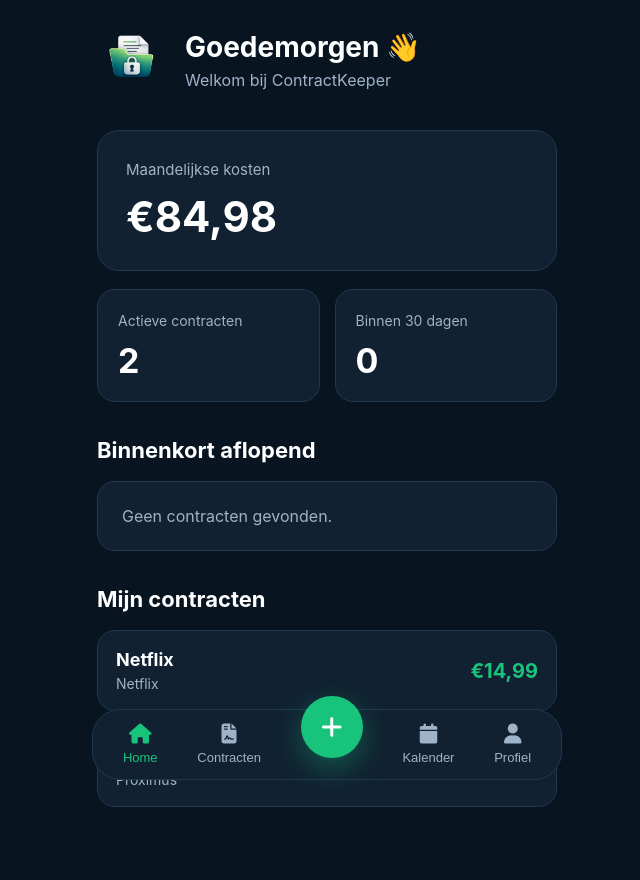
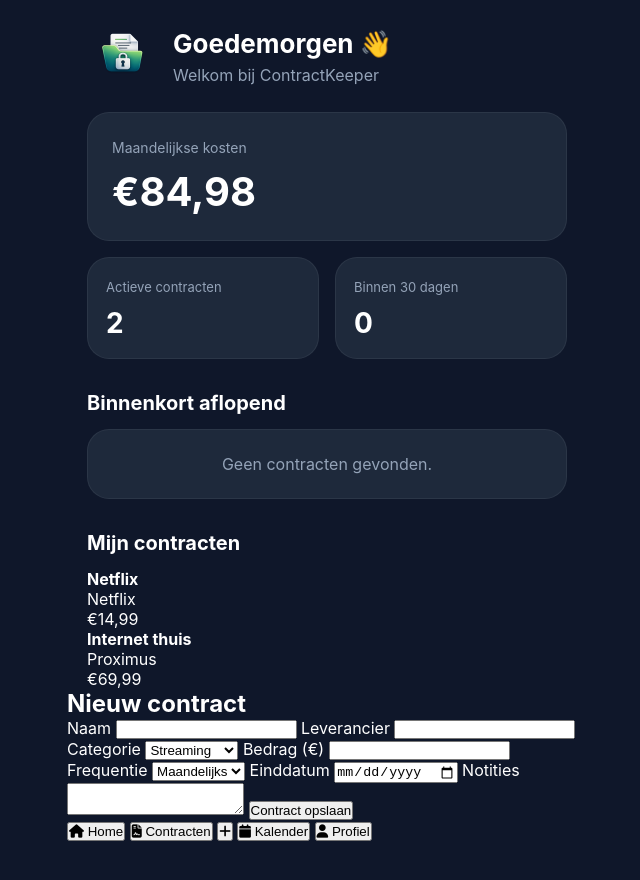
Before and after one commit to nicolasmintjens-debug/Contractkeeper, a plain HTML site: page index.html in a window 1280 px wide. Shown: the whole page, without its empty margins (313-953 px from the left). After the commit the page ends 841 px from the top, so only its background shows below. Drawn offline with Linux system fonts and the light colour scheme.

Commit message:
Update style.css

```diff
--- a/style.css
+++ b/style.css
@@ -1,447 +1,216 @@
-/* ==========================
-   CONTRACTKEEPER v0.1
-========================== */
+/* ==========================================
+   ContractKeeper v0.2
+   Basis
+========================================== */
 
-:root{
-    --bg:#081521;
-    --card:#112131;
-    --card2:#162B40;
-    --green:#18C47C;
-    --green-hover:#22d68b;
-    --text:#ffffff;
-    --text2:#9FB3C8;
-    --border:#1D3952;
+* {
+    margin: 0;
+    padding: 0;
+    box-sizing: border-box;
 }
 
-*{
-    margin:0;
-    padding:0;
-    box-sizing:border-box;
-}
+:root {
 
-body{
-    font-family:-apple-system,BlinkMacSystemFont,"Segoe UI",Roboto,sans-serif;
-    background:var(--bg);
-    color:var(--text);
-}
+    --bg: #0F172A;
+    --surface: #1E293B;
+    --surface-light: #334155;
 
-.app{
-    max-width:500px;
-    margin:auto;
-    min-height:100vh;
-    padding:25px 20px 110px;
-}
+    --green: #22C55E;
+    --green-dark: #16A34A;
 
-/* ==========================
-   HEADER
-========================== */
+    --text: #FFFFFF;
+    --text-secondary: #94A3B8;
 
-.header{
-    display:flex;
-    align-items:center;
-    gap:18px;
-    margin-bottom:35px;
-}
+    --border: rgba(255,255,255,.06);
 
-.logo{
-    width:70px;
-    height:70px;
-    object-fit:contain;
-}
-
-.welcome h2{
-    font-size:28px;
-    margin-bottom:6px;
-}
-
-.welcome p{
-    color:var(--text2);
-}
-
-/* ==========================
-   DASHBOARD
-========================== */
-
-.stats{
-    margin-bottom:30px;
-}
-
-.card{
-    background:var(--card);
-    border-radius:22px;
-    padding:28px;
-    margin-bottom:18px;
-    border:1px solid var(--border);
-}
-
-.label{
-    color:var(--text2);
-    font-size:15px;
-}
-
-.card h1{
-    margin-top:12px;
-    font-size:42px;
-}
-
-.mini-cards{
-    display:grid;
-    grid-template-columns:1fr 1fr;
-    gap:15px;
-}
-
-.mini-card{
-    background:var(--card);
-    border-radius:18px;
-    padding:20px;
-    border:1px solid var(--border);
-}
-
-.mini-card span{
-    color:var(--text2);
-    font-size:14px;
-}
-
-.mini-card h2{
-    margin-top:10px;
-    font-size:34px;
-}
-
-/* ==========================
-   SECTIONS
-========================== */
-
-.section{
-    margin-top:35px;
-}
-
-.section h3{
-    margin-bottom:18px;
-    font-size:22px;
-}
-
-.empty-card{
-    background:var(--card);
-    padding:24px;
-    border-radius:18px;
-    color:var(--text2);
-    border:1px solid var(--border);
-}
-
-/* ==========================
-   CONTRACTEN
-========================== */
-
-.contract-card{
-    background:var(--card);
-    border-radius:18px;
-    padding:18px;
-    margin-bottom:15px;
-
-    display:flex;
-    justify-content:space-between;
-    align-items:center;
-
-    border:1px solid var(--border);
-
-    transition:.25s;
-}
-
-.contract-card:hover{
-    transform:translateY(-2px);
-    border-color:var(--green);
-}
-
-.contract-card h4{
-    font-size:18px;
-    margin-bottom:5px;
-}
-
-.contract-card p{
-    color:var(--text2);
-    font-size:14px;
-}
-
-.price{
-    color:var(--green);
-    font-weight:bold;
-    font-size:20px;
-}
-
-/* ==========================
-   BOTTOM NAV
-========================== */
-
-.bottom-nav{
-
-    position:fixed;
-    bottom:20px;
-    left:50%;
-    transform:translateX(-50%);
-
-    width:min(470px,calc(100% - 24px));
-
-    background:var(--card);
-
-    border-radius:28px;
-
-    display:flex;
-    justify-content:space-around;
-    align-items:center;
-
-    padding:14px 10px;
-
-    border:1px solid var(--border);
-
-    backdrop-filter:blur(20px);
-}
-
-.bottom-nav button{
-
-    background:none;
-    border:none;
-
-    color:var(--text2);
-
-    display:flex;
-    flex-direction:column;
-
-    align-items:center;
-
-    gap:6px;
-
-    cursor:pointer;
-
-    font-size:13px;
-
-    transition:.2s;
-}
-
-.bottom-nav button i{
-
-    font-size:20px;
+    --radius: 22px;
 
 }
 
-.bottom-nav button.active{
+html,
+body {
 
-    color:var(--green);
+    width: 100%;
+    height: 100%;
+
+    background: var(--bg);
+
+    color: var(--text);
+
+    font-family:
+        Inter,
+        -apple-system,
+        BlinkMacSystemFont,
+        "Segoe UI",
+        Roboto,
+        sans-serif;
 
 }
 
-.add-button{
+body {
 
-    width:62px;
-    height:62px;
-
-    border-radius:50%;
-
-    background:var(--green)!important;
-
-    color:white!important;
-
-    display:flex;
-    justify-content:center;
-    align-items:center;
-
-    margin-top:-35px;
-
-    box-shadow:0 10px 30px rgba(24,196,124,.35);
+    display: flex;
+    justify-content: center;
 
 }
 
-.add-button i{
+.app {
 
-    font-size:24px!important;
+    width: 100%;
+    max-width: 520px;
+    min-height: 100vh;
+
+    padding-bottom: 110px;
 
 }
 
-/* ==========================
-   SCROLLBAR
-========================== */
+/* ==========================================
+   HEADER
+========================================== */
 
-::-webkit-scrollbar{
-    width:8px;
-}
+.header {
 
-::-webkit-scrollbar-thumb{
-    background:#2A4156;
-    border-radius:20px;
-}
+    display: flex;
+    align-items: center;
 
-/* ==========================
-   RESPONSIVE
-========================== */
+    gap: 18px;
 
-@media (max-width:420px){
-
-    .welcome h2{
-        font-size:22px;
-    }
-
-    .card h1{
-        font-size:34px;
-    }
-
-    .mini-card h2{
-        font-size:28px;
-    }
+    padding: 24px;
 
 }
 
-/* ===========================================
-   MODAL
-=========================================== */
+.logo {
 
-.modal {
-
-    position: fixed;
-
-    inset: 0;
-
-    background: rgba(0,0,0,.45);
-
-    display: flex;
-
-    align-items: flex-end;
-
-    justify-content: center;
-
-    opacity: 0;
-
-    visibility: hidden;
-
-    transition: .30s;
-
-    z-index: 999;
+    width: 64px;
+    height: 64px;
 
 }
 
-.modal.show {
+.welcome h2 {
 
-    opacity: 1;
-
-    visibility: visible;
+    font-size: 26px;
+    font-weight: 700;
 
 }
 
-.modal-content {
+.welcome p {
 
-    width: 100%;
-    max-width: 500px;
+    margin-top: 6px;
 
-    background: var(--card);
+    color: var(--text-secondary);
 
-    border-radius: 28px 28px 0 0;
+}
+
+/* ==========================================
+   DASHBOARD
+========================================== */
+
+.stats {
+
+    padding: 0 20px;
+
+}
+
+.card {
+
+    background: var(--surface);
+
+    border-radius: var(--radius);
 
     padding: 24px;
 
-    max-height: 90vh;
-
-    overflow-y: auto;
-
-    transform: translateY(100%);
-
-    transition: .35s ease;
+    border: 1px solid var(--border);
 
 }
 
-.modal.show .modal-content {
+.card .label {
 
-    transform: translateY(0);
+    color: var(--text-secondary);
+
+    font-size: 14px;
 
 }
 
-.modal-handle {
+.card h1 {
 
-    width: 60px;
+    margin-top: 10px;
 
-    height: 6px;
-
-    background: #4c6278;
-
-    border-radius: 999px;
-
-    margin: 0 auto 20px;
+    font-size: 40px;
 
 }
 
-.modal h2{
+.mini-cards {
 
-    margin-bottom:25px;
+    display: grid;
+
+    grid-template-columns: 1fr 1fr;
+
+    gap: 16px;
+
+    margin-top: 16px;
 
 }
 
-.modal label{
+.mini-card {
 
-    display:block;
+    background: var(--surface);
 
-    margin-top:18px;
+    border-radius: var(--radius);
 
-    margin-bottom:8px;
+    padding: 18px;
 
-    font-weight:600;
+    border: 1px solid var(--border);
 
 }
 
-.modal input,
-.modal select,
-.modal textarea{
+.mini-card span {
 
-    width:100%;
+    color: var(--text-secondary);
 
-    padding:14px;
-
-    border:none;
-
-    outline:none;
-
-    border-radius:14px;
-
-    background:var(--card2);
-
-    color:white;
-
-    font-size:16px;
+    font-size: 13px;
 
 }
 
-.modal textarea{
+.mini-card h2 {
 
-    resize:none;
+    margin-top: 10px;
 
-    height:120px;
+    font-size: 28px;
 
 }
 
-.save-button{
+/* ==========================================
+   SECTIES
+========================================== */
 
-    width:100%;
+.section {
 
-    margin-top:28px;
+    margin-top: 32px;
 
-    padding:16px;
-
-    border:none;
-
-    border-radius:16px;
-
-    background:var(--green);
-
-    color:white;
-
-    font-size:17px;
-
-    font-weight:bold;
-
-    cursor:pointer;
-
-    transition:.25s;
+    padding: 0 20px;
 
 }
 
-.save-button:hover{
+.section h3 {
 
-    background:var(--green-hover);
+    margin-bottom: 14px;
+
+    font-size: 20px;
 
 }
+
+.empty-card {
+
+    background: var(--surface);
+
+    border-radius: var(--radius);
+
+    padding: 24px;
+
+    text-align: center;
+
+    color: var(--text-secondary);
+
+    border: 1px solid var(--border);
+
+}
```
